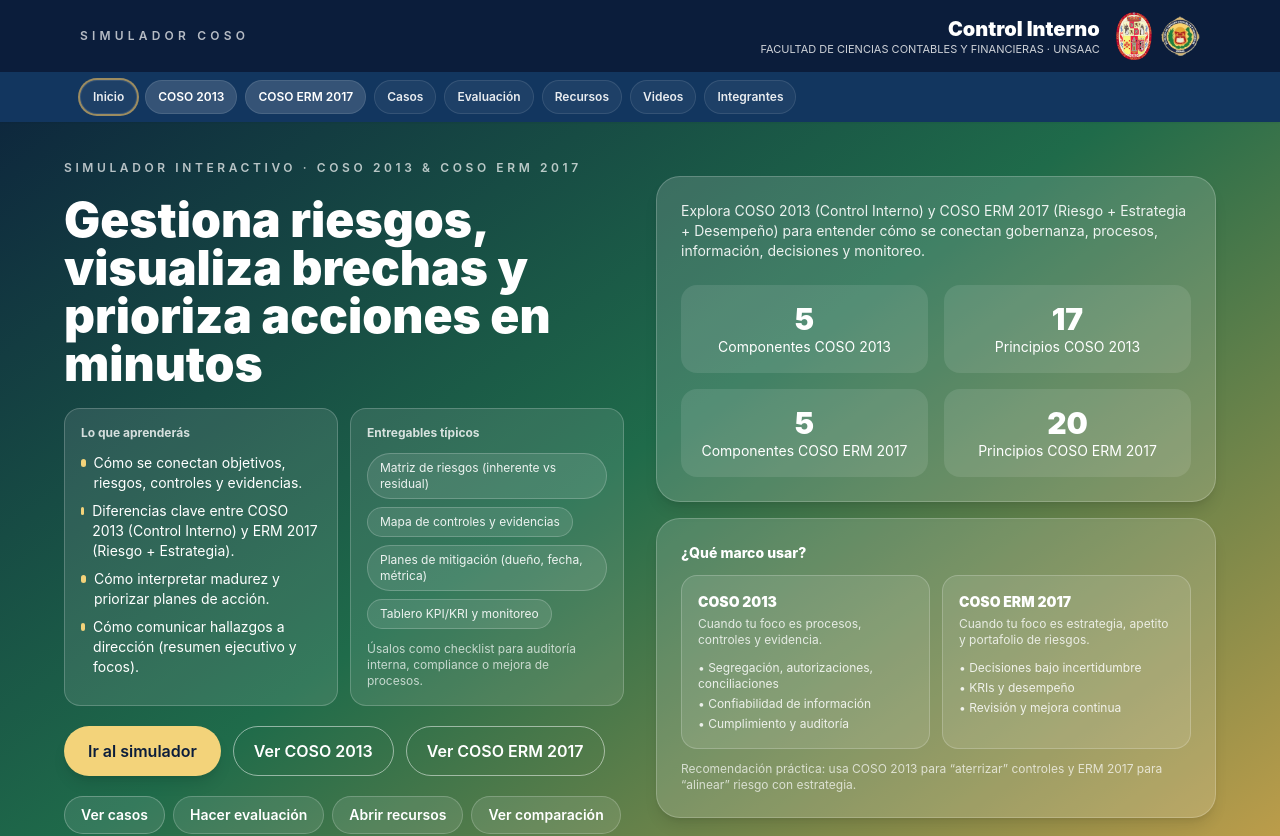
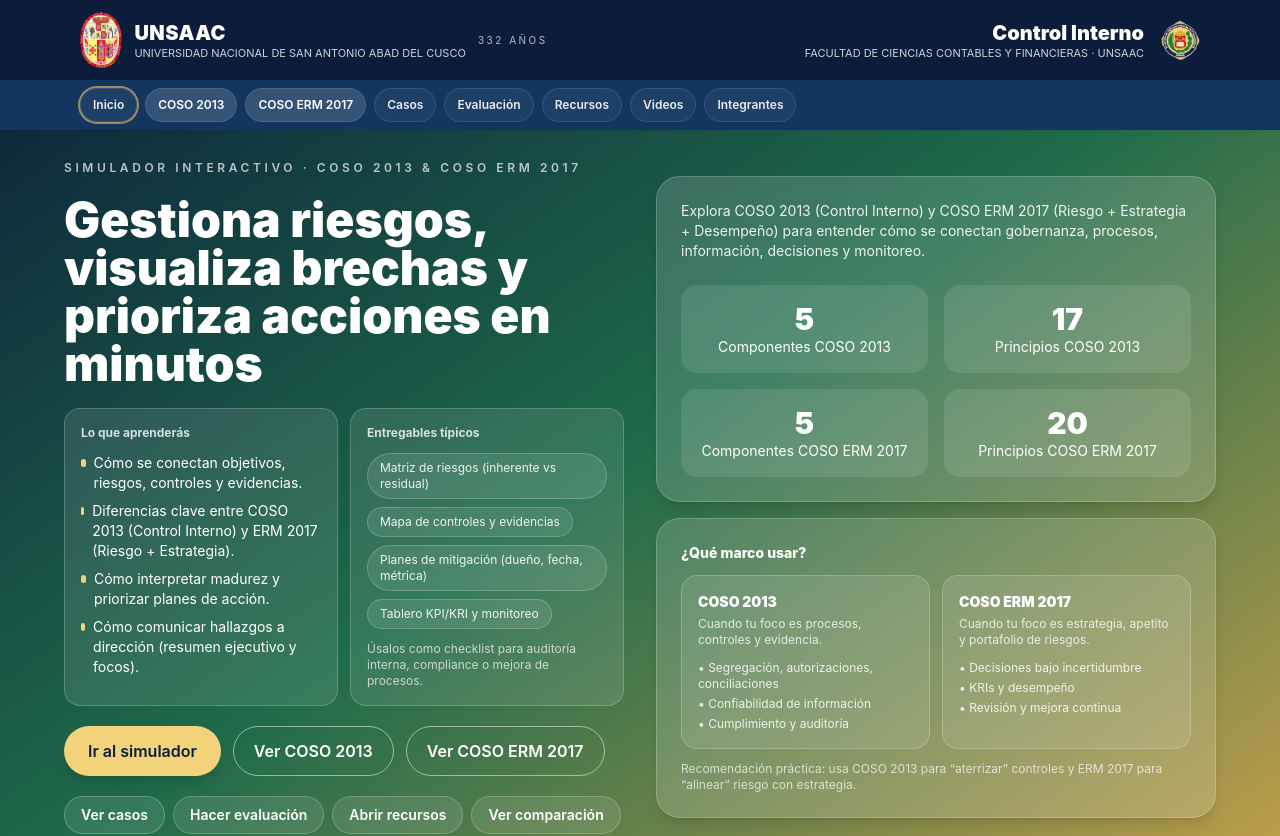
Before and after one commit to Artanis99/web-contabilidad-Simulador-COSO, a React (Vite) app: page / in a window 1280 px wide. Shown: the top 836 px of the page. Built offline with nearby package versions, Linux system fonts and the light colour scheme.

Commit message:
portada1

```diff
--- a/src/components/Navbar.jsx
+++ b/src/components/Navbar.jsx
@@ -24,8 +24,17 @@
     <header className="fixed top-0 left-0 right-0 z-30 shadow-sm">
       <div className="bg-[#0b1d3b] text-white">
         <div className="max-w-6xl mx-auto px-4 py-3 flex items-center justify-between gap-4">
-          <div className="text-xs uppercase tracking-[0.35em] text-white/70 font-semibold hidden sm:block">
-            Simulador COSO
+          <div className="flex items-center gap-3">
+            <img src="/imagenes/Escudo_UNSAAC.png" alt="Escudo UNSAAC" className="h-14 w-auto" />
+            <div className="leading-tight">
+              <div className="text-xl font-black tracking-wide">UNSAAC</div>
+              <div className="text-[11px] uppercase text-white/80">
+                Universidad Nacional de San Antonio Abad del Cusco
+              </div>
+            </div>
+            <div className="hidden sm:block text-[10px] uppercase tracking-[0.25em] text-white/70">
+              332 años
+            </div>
           </div>
 
           <button
@@ -54,7 +63,6 @@
               </div>
             </div>
             <div className="flex items-center gap-2">
-              <img src="/imagenes/Escudo_UNSAAC.png" alt="Escudo UNSAAC" className="h-12 w-auto" />
               <img
                 src="/imagenes/facultad.png"
                 alt="Logo Facultad de Ciencias Contables y Financieras"
```
